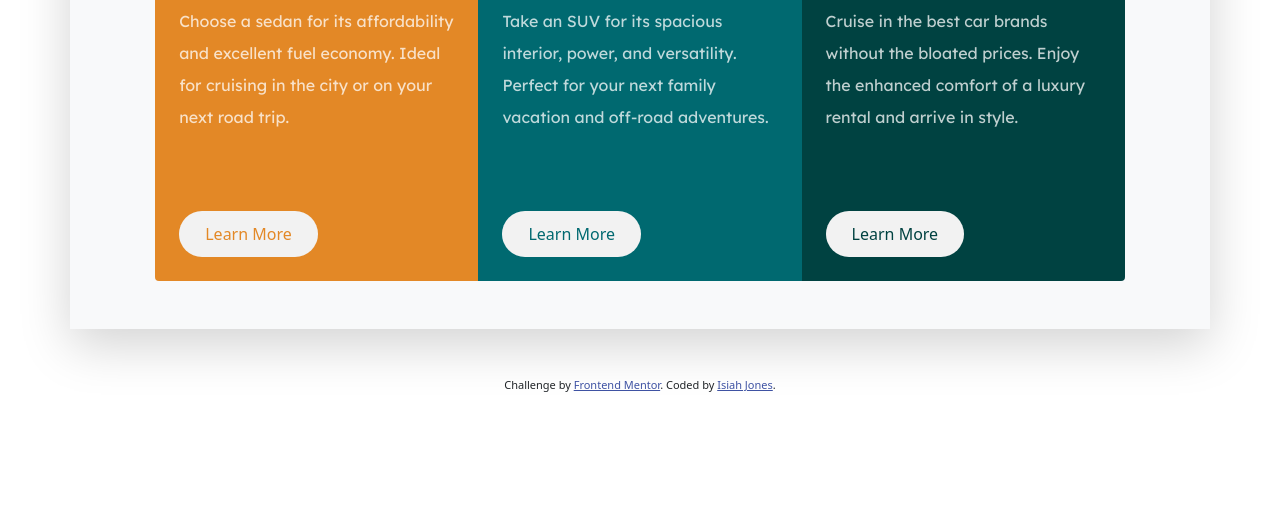
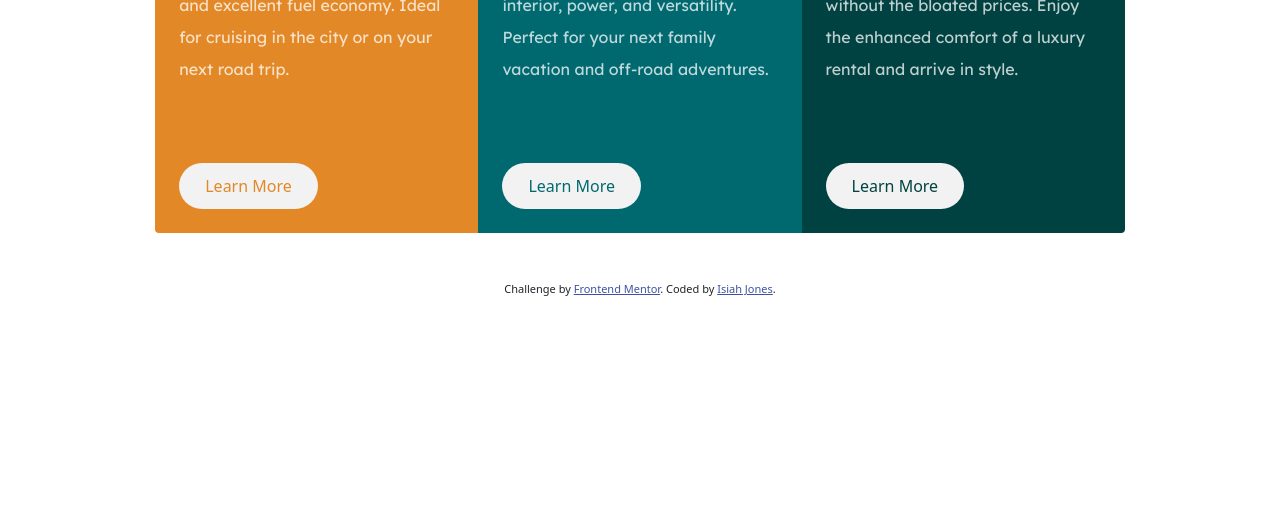
Before and after one commit to Coder-IsiahJones/3-Column-Preview-Card, a plain HTML site: page index.html in a window 1280 px wide. Shown: the part 269-800 px from the top of the page. Drawn offline with nearby package versions, Linux system fonts and the light colour scheme.

Commit message:
Removed container background.

```diff
--- a/index.html
+++ b/index.html
@@ -20,7 +20,7 @@
 
 <body>
 
-  <div class="bg-light container p-5 shadow-lg">
+  <div class="">
 
     <div class="d-flex justify-content-center flex-wrap" id="responsive">
 
```
